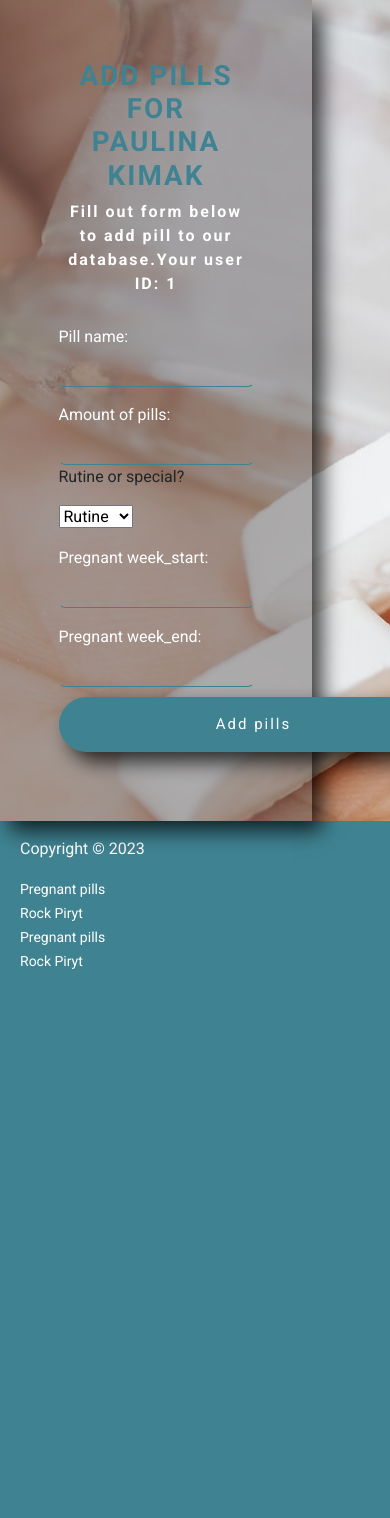
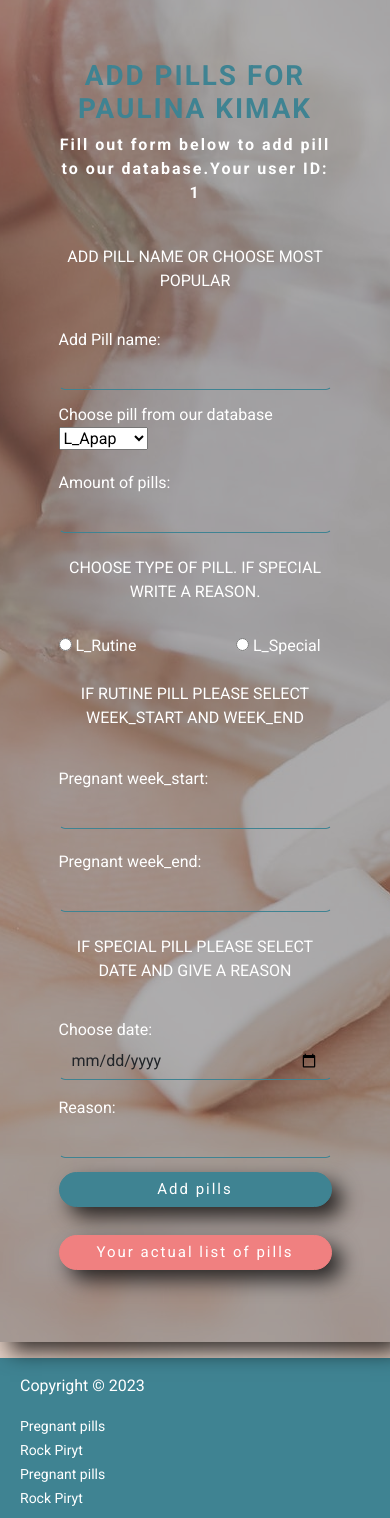
Before and after one commit to RockPiryt/Pregnant_pills, a Flask app: page /add_pill/1 in a window 390 px wide; the page is wider, and only the part inside the window is pictured. Shown: the part 56-1574 px from the top of that part. Before the commit the page ends 1025 px from the top of that part, so only its background shows below. Run offline with Flask 2, Linux system fonts and the light colour scheme; some libraries are stand-ins or nearby versions; some web fonts are replaced.

Commit message:
Changes in Pill db.Model, AddPillForm and templates(add_pill,add_user), add flash messages
Add new columns to Pill db.Model and change type of some db.column
to store more information about pills.
Add flash messages fo add_pill page to inform user, what kind of pill she added.
Changes in AddPillForm - add SelectField, RadioField, DateTimeField.
Redesign templates - add_user, add_pill.
Redesign navbar in base.html - create links to new sections: guest,
login user and admin.

```diff
--- a/forms.py
+++ b/forms.py
@@ -1,13 +1,19 @@
 from flask_wtf import FlaskForm
-from wtforms import IntegerField, StringField, SubmitField, RadioField
+from wtforms import (IntegerField, StringField, SubmitField,
+                    RadioField, DateTimeField, BooleanField,
+                    SelectField, TextAreaField)
+from wtforms.validators import DataRequired, Email
 
 class AddPillForm(FlaskForm):
-    name = StringField('Pill name: ')
-    amount = IntegerField('Amount of pills: ')
-    type_pill = StringField('Add type: ')
+    name = StringField('Add Pill name: ')
+    choose_pill = SelectField(u'Choose pill from our database', choices=[('Apap', 'L_Apap'), ('Nospa', 'L_Nospa'), ('Pregna', 'L_Pregna'), ('Reflug', 'L_Reflug')])
+    amount = IntegerField('Amount of pills: ', validators=[DataRequired()])
+    type_pill = RadioField('Choose type: ',
+                        choices=[('Rutine', 'L_Rutine'),('Special', 'L_Special')])
     week_start = IntegerField('Pregnant week_start:')
     week_end = IntegerField('Pregnant week_end:')
-    reason = StringField('Reason: ')
+    add_date = DateTimeField('Choose date:')
+    reason = TextAreaField('Reason: ')
     user_id = IntegerField('ID_user: ')
     submit = SubmitField('Add pill')
 
@@ -19,6 +25,9 @@ class DelPillForm(FlaskForm):
 class AddUserForm(FlaskForm):
     name = StringField('Add name: ')
     surname = StringField('Add surname: ')
-    preg_week = IntegerField('Add actual pregnant week: ')
+    # email = StringField('Add email:', validators=[Email()])
+    preg_week = SelectField(u'Add actual pregnant week: ', choices=[('1', 'L_1'), ('2', 'L_2'), ('3', 'L_3'), ('4', 'L_4'),
+                                                                    ('5', 'L_5'), ('6', '6'), ('7', '7'), ('8', 'L_8'),
+                                                                    ('9', 'L_9'), ('10', 'L_10'), ('11', 'L_11'), ('12', 'L_12'),])
 
     submit = SubmitField('Add User')
--- a/static/style.css
+++ b/static/style.css
@@ -140,34 +140,67 @@ label{
     padding: 15%;
     top: 0%;
     left: 0%;
-    max-width: 80%;
+    max-width: 100%;
     height: auto;
     background-color: rgba(106, 103, 103, 0.5);
     -webkit-box-shadow: 10px 10px 20px 0px rgba(0,0,0,0.75);
     -moz-box-shadow: 10px 10px 20px 0px rgba(0,0,0,0.75);
     box-shadow: 10px 10px 20px 0px rgba(0,0,0,0.75);
 }
+.info_user{
+    color: white;
+    text-transform: uppercase;
+    margin-top: 8%;
+    text-align: center;
+}
 
-.btn_add_pills{
+#special{
+    margin-left: 35%;
+}
+
+#btn_nadd_pills{
     transition: all 0.5s ease-in-out;
     font-size: 15px;
     letter-spacing: 2px;
-    padding: 8% 8%;
+    padding: 2% 2%;
     margin-top: 5%;
     margin-bottom: 5%;
     border-radius: 50px;
     background: rgb(63, 131, 146);
     color: white;
     border-color: rgb(63, 131, 146);
-    width: 200%;
+    width: 100%;
     -webkit-box-shadow: 10px 10px 20px 0px rgba(0,0,0,0.75);
     -moz-box-shadow: 10px 10px 20px 0px rgba(0,0,0,0.75);
     box-shadow: 10px 10px 20px 0px rgba(0,0,0,0.75);
 }
 
-.btn_add_pills:hover{
+#btn_nadd_pills:hover{
     background: white;
     color: rgb(63, 131, 146);
+    border-color: white;
+}
+
+#btn_ladd_pills{
+    transition: all 0.5s ease-in-out;
+    font-size: 15px;
+    letter-spacing: 2px;
+    padding: 2% 2%;
+    margin-top: 5%;
+    margin-bottom: 5%;
+    border-radius: 50px;
+    background: lightcoral;
+    color: white;
+    border-color: lightcoral;
+    width: 100%;
+    -webkit-box-shadow: 10px 10px 20px 0px rgba(0,0,0,0.75);
+    -moz-box-shadow: 10px 10px 20px 0px rgba(0,0,0,0.75);
+    box-shadow: 10px 10px 20px 0px rgba(0,0,0,0.75);
+}
+
+#btn_ladd_pills:hover{
+    background: white;
+    color: lightcoral;
     border-color: white;
 }
 
@@ -192,7 +225,7 @@ label{
     box-shadow: 10px 10px 20px 0px rgba(0,0,0,0.75);
 }
 
-.btn_add_pills{
+.btn_remove_pills{
     transition: all 0.5s ease-in-out;
     font-size: 15px;
     letter-spacing: 2px;
--- a/templates/add_pill.html
+++ b/templates/add_pill.html
@@ -6,6 +6,14 @@
     <div class="row">
         <div class="col-md-6">
             <div class="content-form_pills">
+
+                {% for mess in get_flashed_messages() %}
+                <div class="alert alert-warning alert-dismissible fade show" role="alert">
+                    <button type="button" class="btn-close" data-bs-dismiss="alert" aria-label="Close"></button>
+                    {{ mess }}
+                  </div>
+                {% endfor %}
+
                 <form method="POST">
                     {{form.hidden_tag()}}
                     <div class="row">
@@ -15,6 +23,7 @@
                         </div>
                     </div>
                     <div class="row">
+                        <p class="info_user">Add pill name or choose most popular</p>
                         <div class="col-md-6">
                             <div class="form-group">
                                 <label>{{form.name.label}}</label>
@@ -23,35 +32,32 @@
                         </div>
                         <div class="col-md-6">
                             <div class="form-group">
+                                {{form.choose_pill.label}}{{form.choose_pill()}}
+                            </div>
+                        </div>
+                    </div>
+                    <div class="row">
+                        <div class="col-md-12">
+                            <div class="form-group">
                                 <label>{{form.amount.label}}</label>
                                 <input type="text" name="amount" class="form-control" value="{{ amount }}">
                             </div>
                         </div>
                     </div>
                     <div class="row">
-                        <div class="col-md-6">
+                        <p class="info_user">Choose type of pill. If special write a reason.</p>
+                        <div class="col-md-12">
                             <div class="form-group">
-                                <p>Rutine or special?</p>
-                                <select name="type_pill" id="type_pill">
-                                    <option value="Rutine">Rutine</option>
-                                    <option value="Special">Special</option>
-                                </select>
+                                <input type="radio" name="type_pill" id="rutine" class="radio">
+                                <label for="rutine">{{form.type_pill.choices[0][1]}}</label>
+                                <input type="radio" name="type_pill" id="special" class="radio">
+                                <label for="special">{{form.type_pill.choices[1][1]}}</label>
                             </div>
                         </div>
+                    </div>
 
-                        {% if type_pill=="Special" %}
-
-                            <div class="col-md-6">
-                                <div class="form-group">
-                                    <label>{{form.reason.label}}</label>
-                                    <input type="text" name="reason" class="form-control" value="{{ reason }}">
-                                </div>
-                            </div>
-
-                        {% endif %}
-
-                    </div>
                     <div class="row">
+                        <p class="info_user">If Rutine pill please select week_start and week_end</p>
                         <div class="col-md-6">
                             <div class="form-group">
                                 <label>{{form.week_start.label}}</label>
@@ -67,15 +73,38 @@
                     </div>
 
                     <div class="row">
+                        <p class="info_user">If Special pill please select date and give a reason</p>
+                        <div class="col-md-6">
+                            <div class="form-group">
+                                <label>{{form.add_date.label}}</label>
+                                <input type="date" name="add_date" class="form-control" value="{{ add_date }}">
+                            </div>
+                        </div>
+                        <div class="col-md-6">
+                            <div class="form-group">
+                                <label>{{form.reason.label}}</label>
+                                <input type="text" name="reason" class="form-control" value="{{ reason }}">
+                            </div>
+                        </div>
+                    </div>
+
+                    <div class="row">
                         <a href="#">
-                            <input type="submit" value="Add pills" class="btn btn-lg btn_add_pills">
+                            <input type="submit" value="Add pills" class="btn btn-lg" id="btn_nadd_pills">
                         </a>
                     </div>
                 </form>
+                <div class="row">
+                    <a href="{{ url_for('list_pill', user_primary_key=user.id) }}">
+                        <input type="submit" value="Your actual list of pills" class="btn btn-lg" id="btn_ladd_pills">
+                    </a>
+                </div>
             </div>
         </div>
         <div class="col-md-6">
-            <div class="img"></div>
+            <div class="container-fluid">
+                <p></p>
+            </div>
         </div>
     </div>
 </div>
@@ -97,6 +126,31 @@
 <div class="col-md-6">
     <div class="form-group">
         <label>{{form.type_pill.label}}</label>
-        <input type="text" name="type_pill" class="form-control" value="{{ type_pill }}">
+        <input type="radio" name="type_pill" class="form-control" value="{{ type_pill }}">
     </div>
 </div>
+
+
+<div class="form-group">
+    <label>{{form.choose_pill.label}}</label>
+    <p>Most popular pills</p>
+    <select name="choose_pill" id="choose_pill">
+        <option value="Apap">L_Apap</option>
+        <option value="Nospa">L_Nospa</option>
+        <option value="Pregna">L_Pregna</option>
+        <option value="Reflug">L_Reflug</option>
+    </select>
+</div>
+
+<div class="form-group">
+    <label>{{form.add_date.label}}</label>
+    <input type="datetime-local" name="add_date" class="form-control" value="{{ add_date }}">
+</div>
+
+<div class="form-group">
+    <p>Rutine or special?</p>
+    <input type="radio" name="type_pill" id="rutine">
+    <label for="rutine">Rutine</label>
+    <input type="radio" name="type_pill" id="special">
+    <label for="special">Special</label>
+</div>
--- a/templates/base.html
+++ b/templates/base.html
@@ -24,6 +24,9 @@
           <ul class="navbar-nav ms-auto">
             <li class="nav-item active px-3">
               <a class="nav-link" href="{{url_for('index')}}">Home <span class="sr-only">(current)</span></a>
+            </li>
+            <li class="nav-item active px-3">
+              <a class="nav-link" href="{{url_for('add_user')}}">Guest <span class="sr-only">(current)</span></a>
             </li>
             <li class="nav-item dropdown">
               <a class="nav-link dropdown-toggle" href="{{url_for('add_user')}}" role="button" data-bs-toggle="dropdown" aria-expanded="false">
--- a/templates/del_pill.html
+++ b/templates/del_pill.html
@@ -24,7 +24,7 @@
                     </div>
                     <div class="row">
                         <a href="#">
-                            <input type="submit" value="Remove pills" class="btn btn-lg btn_add_pills">
+                            <input type="submit" value="Remove pills" class="btn btn-lg btn_remove_pills">
                         </a>
                     </div>
                 </form>
```
Also changed, not shown: migrations/versions/6021e404aa5b_new_form_addpillform.py (added, +56 -0 lines), pregnant_pills.py (+17 -7 lines), templates/add_user.html (+12 -8 lines), pill_db.sqlite, 1 other file.
